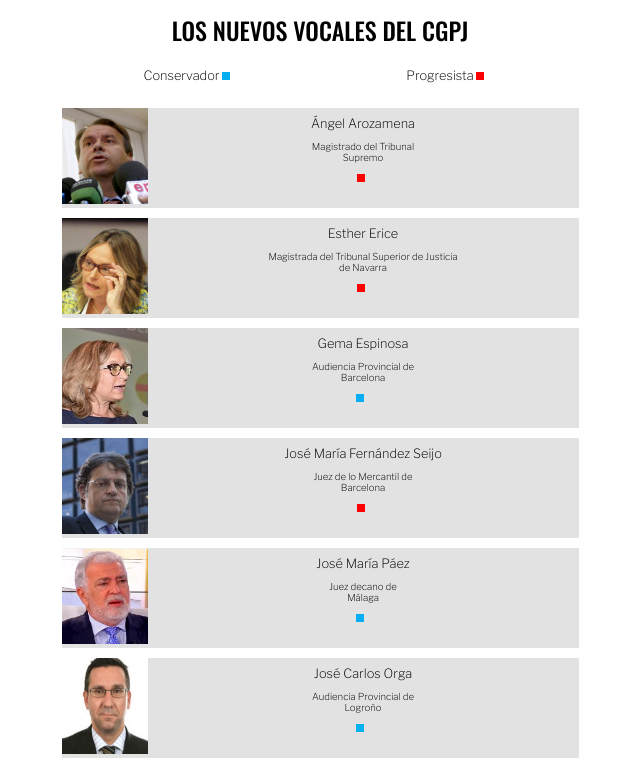
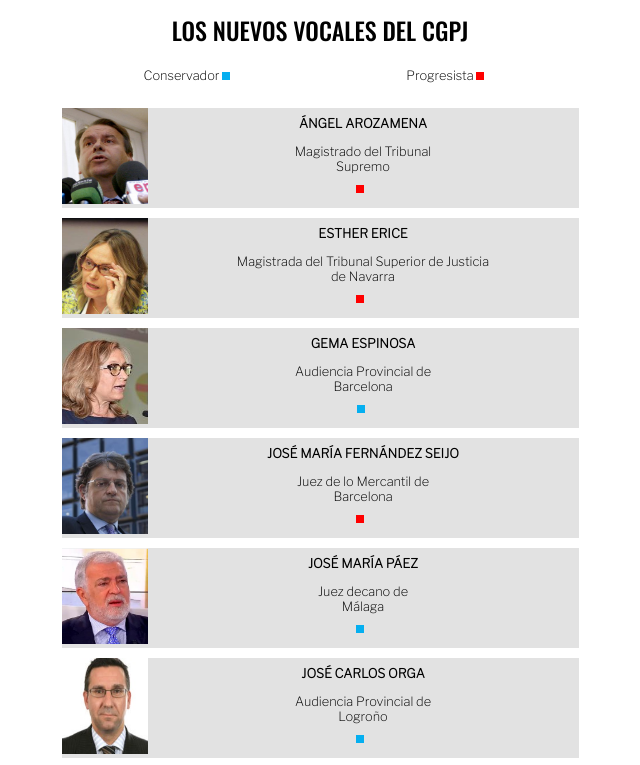
Before and after one commit to bmgoitia/vocales_cgpj, a plain HTML site: page index.html in a window 1280 px wide. Shown: the top 765 px of the page, without its empty margins (320-960 px from the left). Drawn offline with nearby package versions, Linux system fonts and the light colour scheme; a script that the page names is missing.

Commit message:
enlarging font size

```diff
--- a/css/styles.css
+++ b/css/styles.css
@@ -117,13 +117,15 @@ body{
 }
 
 p.name{
+    text-transform: uppercase;
     font-size: 0.8rem;
     margin: 0.5rem auto;
+    font-weight: bold;
 }
 
 p.pos{
     padding: 0 10%;
-    font-size: 0.6rem;
+    font-size: 0.8rem;
     margin-bottom:0;
 }
 
```
